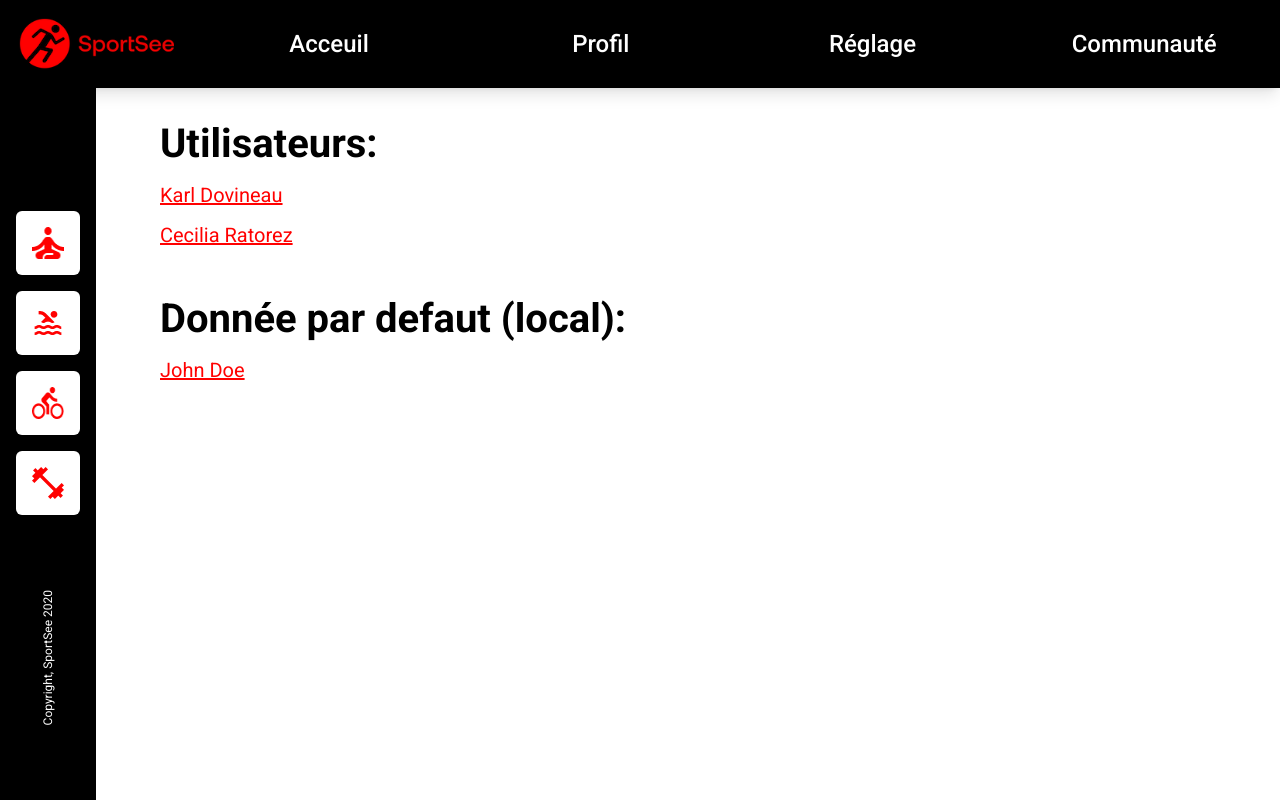
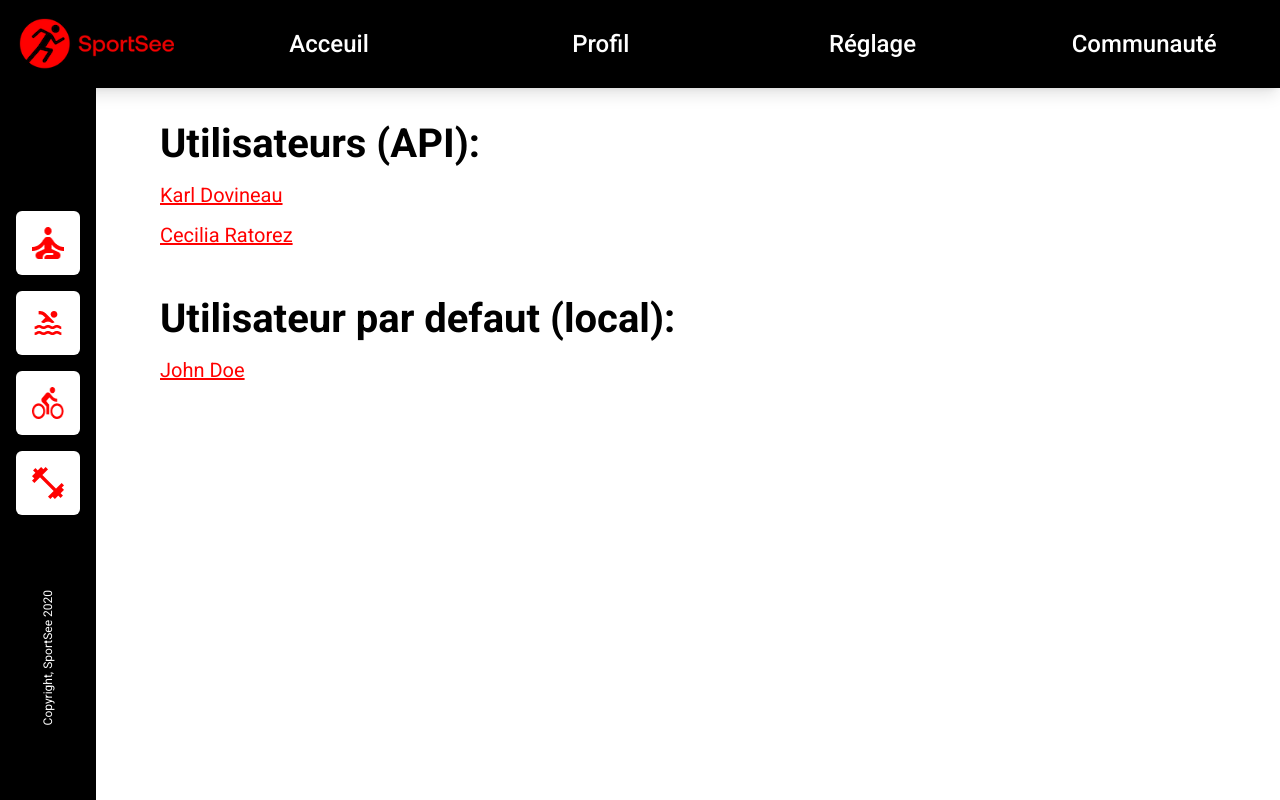
Before and after one commit to OmarTou76/P12-OCR, a React (Create React App) app: page / in a window 1280 px wide. Built offline with nearby package versions, Linux system fonts and the light colour scheme.

Commit message:
ref: home page text for user list

```diff
--- a/src/pages/Home/index.jsx
+++ b/src/pages/Home/index.jsx
@@ -6,7 +6,7 @@ export const HomePage = () => {
     return (
         <div className='homepage'>
             <ul>
-                <h1>Utilisateurs: </h1>
+                <h1>Utilisateurs (API):</h1>
                 <li>
                     <Link to={'/user/12'}>
                         Karl Dovineau
@@ -19,7 +19,7 @@ export const HomePage = () => {
                 </li>
             </ul>
             <ul>
-                <h1>Donnée par defaut (local): </h1>
+                <h1>Utilisateur par defaut (local): </h1>
                 <li>
                     <Link to={'/user/mock'}>
                         John Doe
--- a/src/pages/User/Index.jsx
+++ b/src/pages/User/Index.jsx
@@ -12,7 +12,6 @@ import { ErrorPage } from '../Error'
 
 export const UserPage = () => {
     const userId = Number(useParams().id)
-    console.log(userId)
     const [user, setUser] = useState({})
     const [userData, userError, userLoading] = useFetch(userId)
     useEffect(() => {
```
